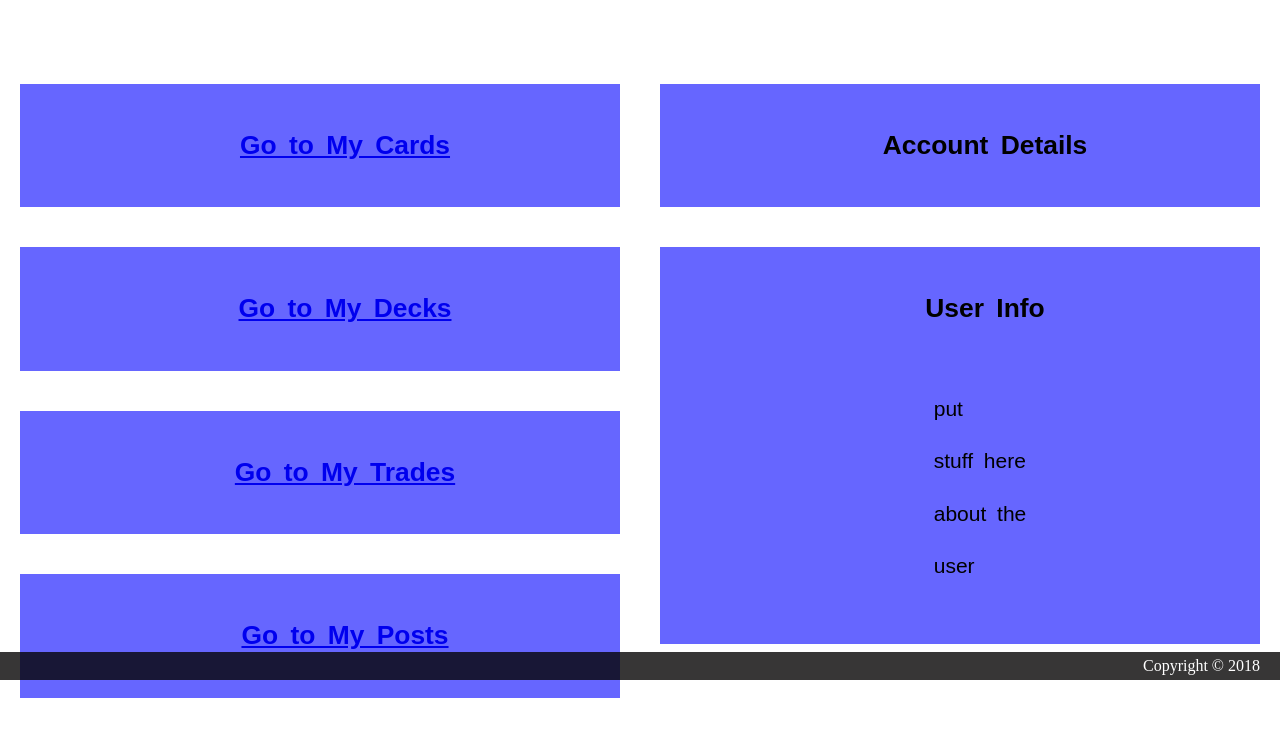
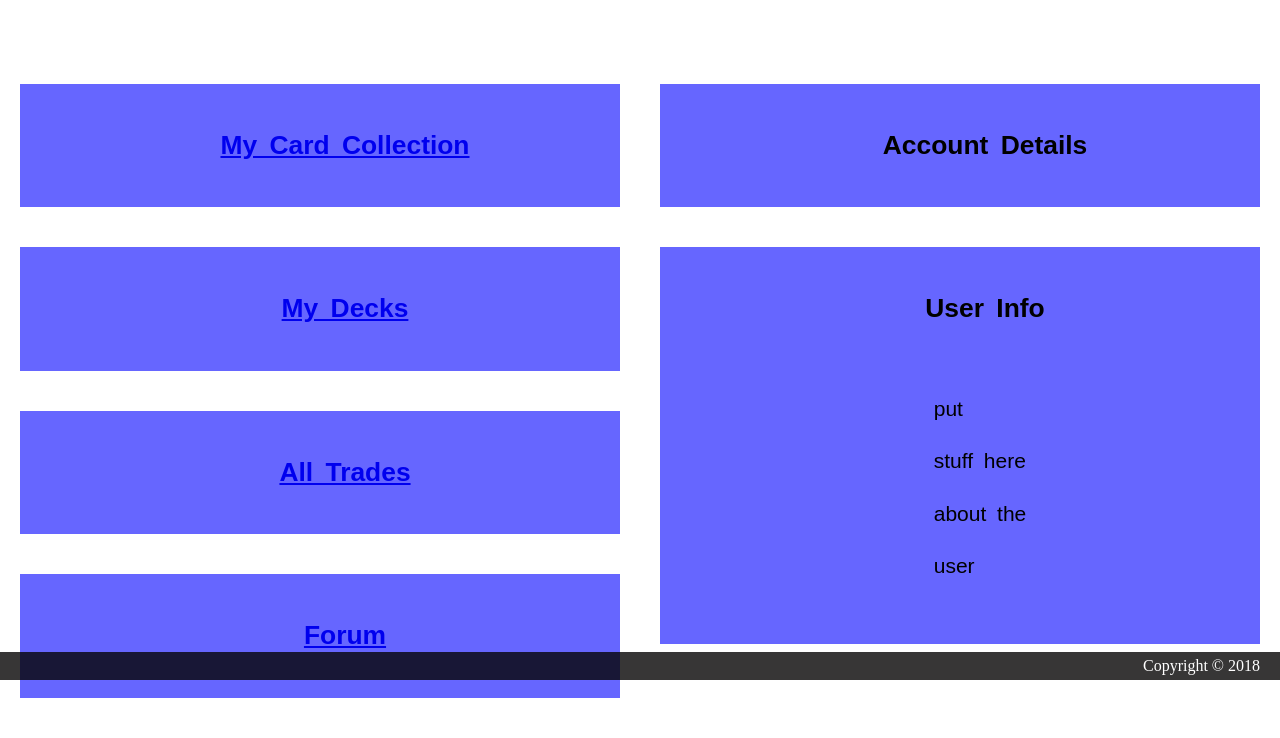
Before and after one commit to stribyw/CS340_GROUPproj_MTG, a PHP site: page /account.php in a window 1280 px wide. Shown: the part 120-858 px from the top of the page. Run offline with PHP 8.4, Linux system fonts and the light colour scheme; a user stored in the database is signed in; some libraries are stand-ins or nearby versions.

Commit message:
Changed the account page a little bit

```diff
--- a/CS340/MTG_site/account.php
+++ b/CS340/MTG_site/account.php
@@ -11,19 +11,19 @@ include "header.php";
 
 		<div class="two-column">
 			<section class="todo">
-				<h2><a href="view_cards.php">Go to My Cards<a/></h2>
+				<h2><a href="view_cards.php">My Card Collection<a/></h2>
 			</section>
 
 			<section class="todo">
-				<h2><a href="view_decks.php">Go to My Decks<a/></h2>
+				<h2><a href="view_decks.php">My Decks<a/></h2>
 			</section>
 
 			<section class="todo">
-				<h2><a href="my_trades.php">Go to My Trades<a/></h2>
+				<h2><a href="my_trades.php">All Trades<a/></h2>
 			</section>
 
 			<section class="todo">
-				<h2><a href="view_discussions.php">Go to My Posts<a/></h2>
+				<h2><a href="view_discussions.php">Forum<a/></h2>
 			</section>
 		</div>
 
```
